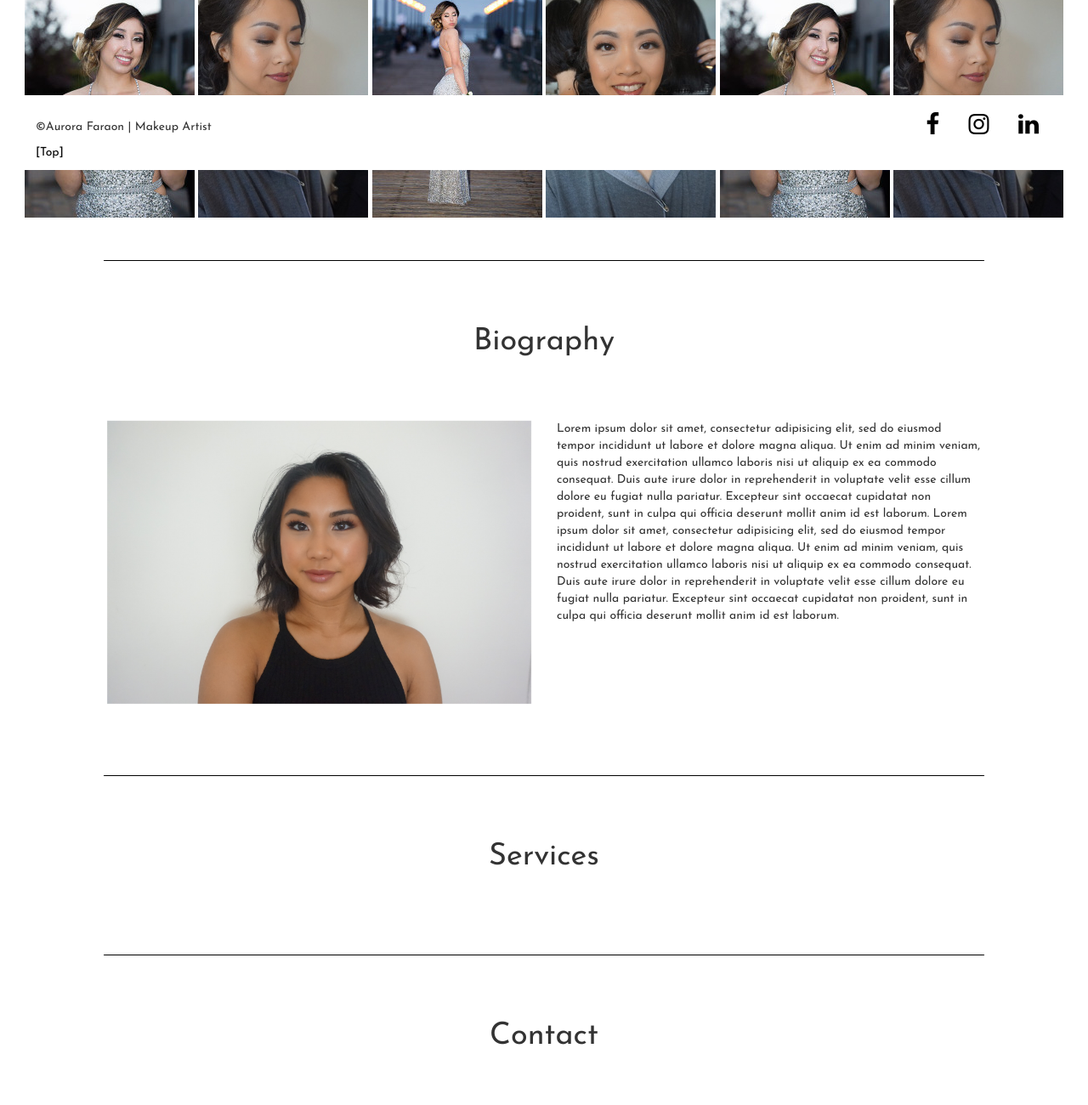
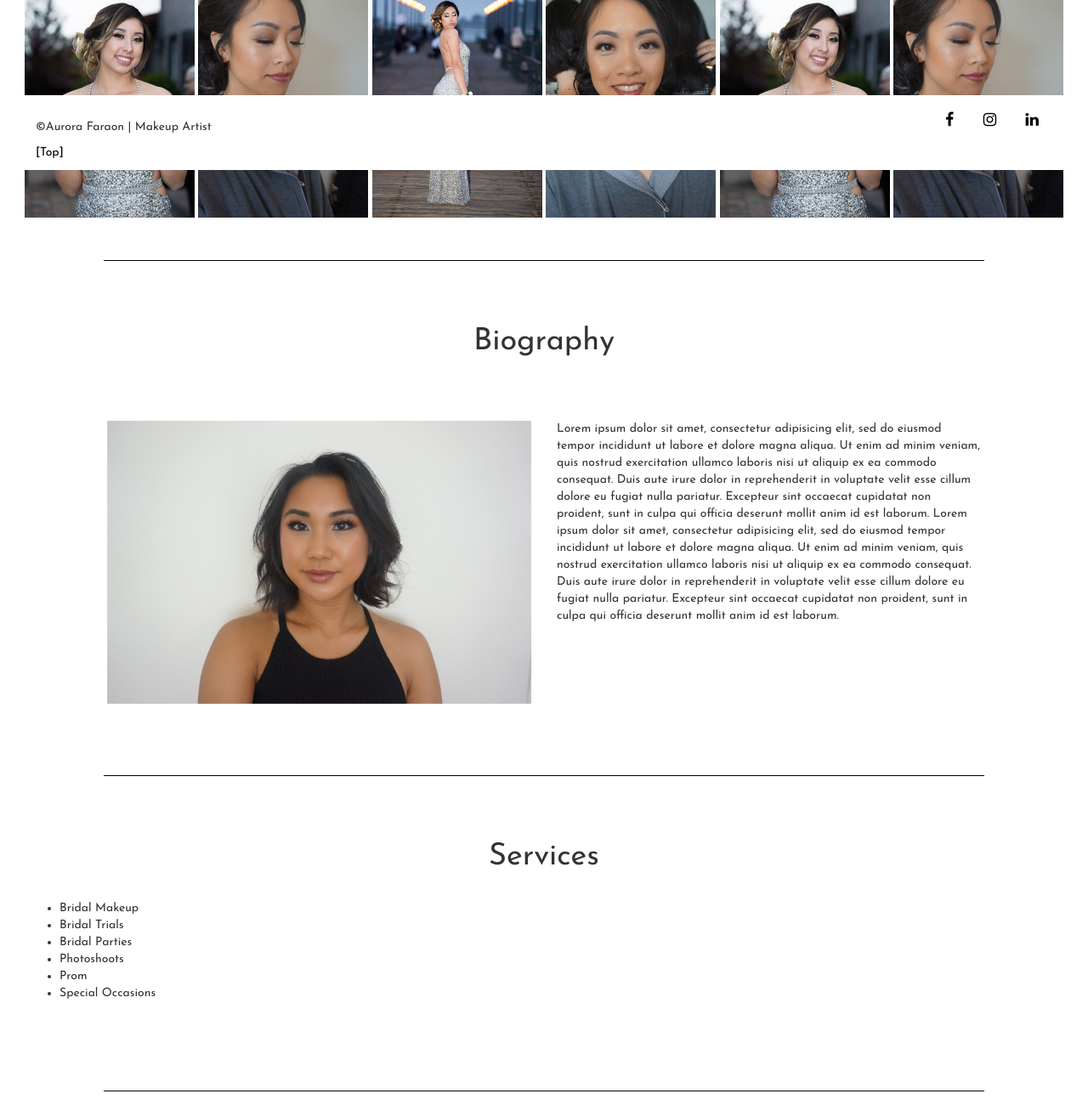
Before and after one commit to Dnguye92/afMua, a website: page index.html in a window 1280 px wide. Shown: the part 600-1900 px from the top of the page at 85% size. Drawn offline with Linux system fonts and the light colour scheme.

Commit message:
adding services as li's in the service section

```diff
--- a/css/main.css
+++ b/css/main.css
@@ -119,6 +119,10 @@ footer a:nth-child(1) {
 #socialMediaList li {
 	display: inline-block;
 	padding: 0 15px;
+}
+
+#socialMediaList .fa {
+	font-size: 18px;
 }
 
 #socialMediaList li a {
--- a/index.html
+++ b/index.html
@@ -110,6 +110,19 @@
 			<div class="row text-center">
 				<h1>Services</h1>
 			</div>
+			<!-- Bridal Makeup, Bridal trials, Bridal Parties, Photoshoots, Prom, special occasions -->
+			<div class="row">
+				<div class="col-xs-6">
+					<ul>
+						<li>Bridal Makeup</li>
+						<li>Bridal Trials</li>
+						<li>Bridal Parties</li>
+						<li>Photoshoots</li>
+						<li>Prom</li>
+						<li>Special Occasions</li>
+					</ul>
+				</div>
+			</div>
 		</div>
 	</section>
 
```
